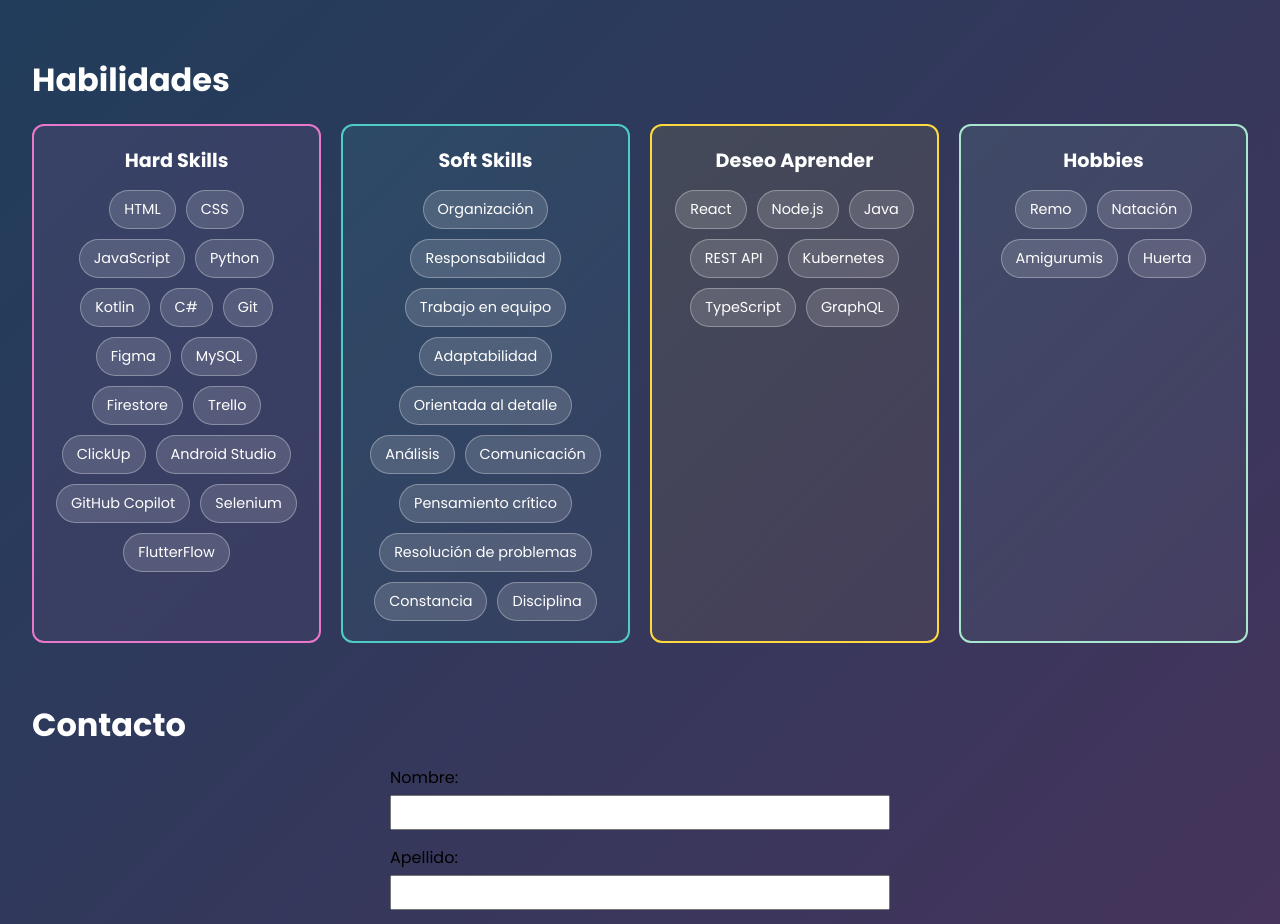
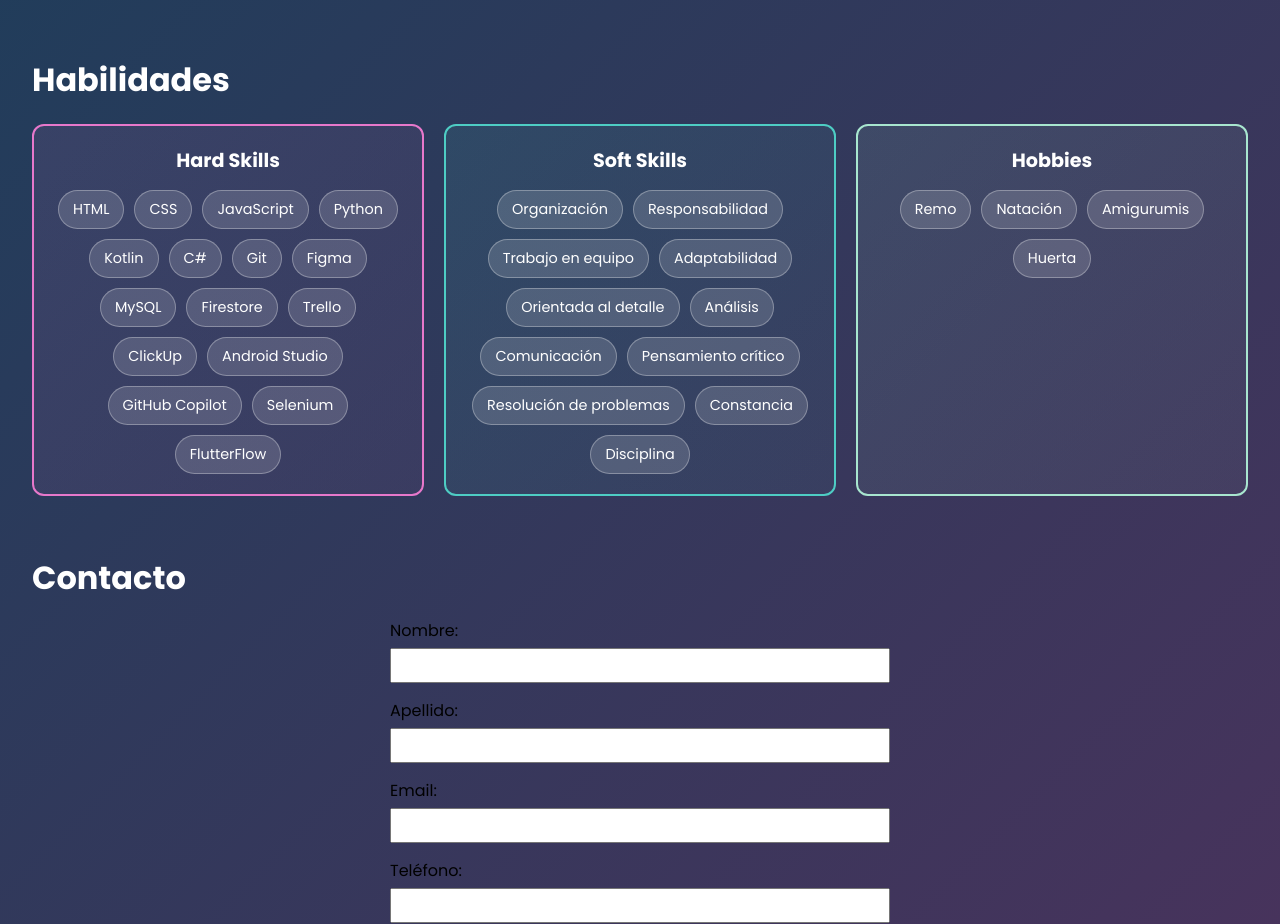
Before and after one commit to roigmar/RoigMarcelaPortfolio, a plain HTML site: page index.html in a window 1280 px wide. Shown: the part 1248-2172 px from the top of the page. Drawn offline with Linux system fonts and the light colour scheme.

Commit message:
Eliminar sección de habilidades de aprendizaje y actualizar traducciones en el archivo de scripts

```diff
--- a/index.html
+++ b/index.html
@@ -136,19 +136,6 @@
                         <span class="skill-tag">Resolución de problemas</span>
                         <span class="skill-tag">Constancia</span>
                         <span class="skill-tag">Disciplina</span>
-                    </div>
-                </div>
-
-                <div class="skills-card learning-skills">
-                    <h3 data-i18n="learningSkillsTitle">Deseo Aprender</h3>
-                    <div class="skills-list" id="learningSkillsList">
-                        <span class="skill-tag">React</span>
-                        <span class="skill-tag">Node.js</span>
-                        <span class="skill-tag">Java</span>
-                        <span class="skill-tag">ApiREST</span>
-                        <span class="skill-tag">Kubernetes</span>
-                        <span class="skill-tag">TypeScript</span>
-                        <span class="skill-tag">GraphQL</span>
                     </div>
                 </div>
 
@@ -319,13 +306,6 @@
                 .join('');
         }
 
-        const learningSkillsList = document.getElementById('learningSkillsList');
-        if (learningSkillsList) {
-            learningSkillsList.innerHTML = translations[currentLang].learningSkillsList
-                .map(skill => `<span class="skill-tag">${skill}</span>`)
-                .join('');
-        }
-
         const hobbiesList = document.getElementById('hobbiesList');
         if (hobbiesList) {
             hobbiesList.innerHTML = translations[currentLang].hobbiesList
--- a/js/translations.js
+++ b/js/translations.js
@@ -23,10 +23,8 @@ const translations = {
         skillsTitle: "Habilidades",
         hardSkillsTitle: "Hard Skills",
         softSkillsTitle: "Soft Skills",
-        learningSkillsTitle: "Deseo Aprender",
         hobbiesTitle: "Hobbies",
         softSkillsList: ["Organización", "Responsabilidad", "Trabajo en equipo", "Adaptabilidad", "Orientada al detalle", "Análisis", "Comunicación", "Pensamiento crítico", "Resolución de problemas", "Constancia", "Disciplina"],
-        learningSkillsList: ["React", "Node.js", "Java", "REST API", "Kubernetes", "TypeScript", "GraphQL"],
         hobbiesList: ["Remo", "Natación", "Amigurumis", "Huerta"],
 
         contactTitle: "Contacto",
@@ -95,10 +93,8 @@ const translations = {
         skillsTitle: "Skills",
         hardSkillsTitle: "Hard Skills",
         softSkillsTitle: "Soft Skills",
-        learningSkillsTitle: "Want to Learn",
         hobbiesTitle: "Hobbies",
-        softSkillsList: ["Organization", "Responsibility", "Teamwork", "Adaptability", "Detail-oriented", "Analysis", "Communication", "Critical thinking", "Problem-solving", "Perseverance", "Discipline"],
-        learningSkillsList: ["React", "Node.js", "Java", "REST API", "Kubernetes", "TypeScript", "GraphQL"],
+        softSkillsList: ["Organization", "Responsibility", "Teamwork", "Adaptability", "Detail-oriented", "Analysis", "Communication", "Critical thinking", "Problem solving", "Persistence", "Discipline"],
         hobbiesList: ["Rowing", "Swimming", "Amigurumis", "Gardening"],
 
         contactTitle: "Contact",
```
